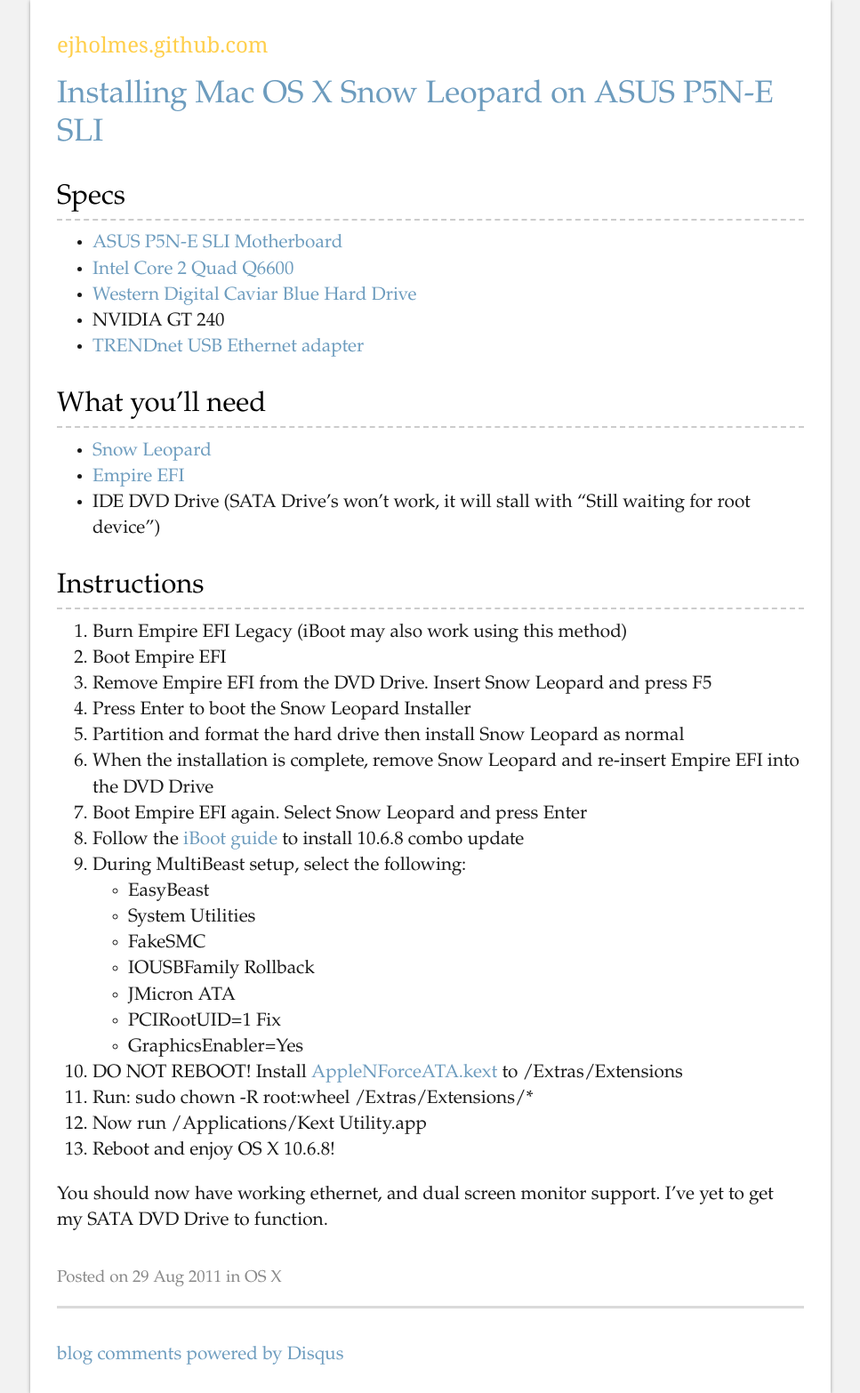
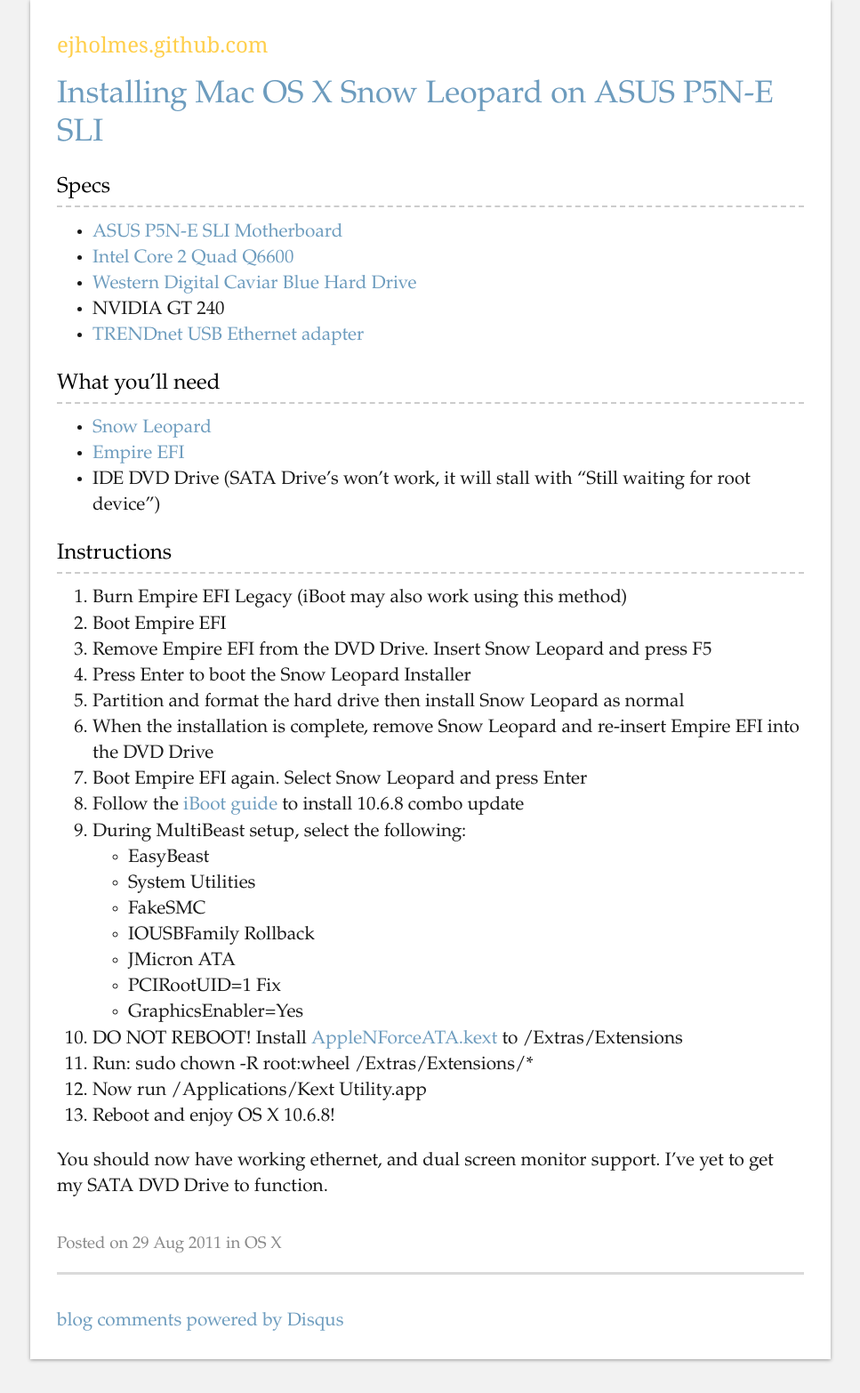
Before and after one commit to ejholmes/ejholmes.github.io, a Jekyll site: the page built from _posts/2011-08-29-installing-macosx-snow-leopard-on-asus-p5ne-sli.markdown, in a window 1280 px wide. Shown: the whole page at 89% size, without its empty margins (156-1123 px from the left). Built offline with Jekyll 4.4.1, drawn with Linux system fonts in a browser that asks for light colours; nearby versions of some CDN libraries; some web fonts are replaced; Markdown is read by kramdown in place of the engine named in the settings; comment, search, counter and statistics services are not loaded.

Commit message:
Update headings.

```diff
--- a/_posts/2011-08-29-installing-macosx-snow-leopard-on-asus-p5ne-sli.markdown
+++ b/_posts/2011-08-29-installing-macosx-snow-leopard-on-asus-p5ne-sli.markdown
@@ -4,22 +4,19 @@
 tags: [OS X]
 ---
 
-Specs
------
+### Specs
 * [ASUS P5N-E SLI Motherboard](http://www.newegg.com/Product/Product.aspx?Item=N82E16813131142)
 * [Intel Core 2 Quad Q6600](http://www.newegg.com/Product/Product.aspx?Item=N82E16819115017)
 * [Western Digital Caviar Blue Hard Drive](http://www.newegg.com/Product/Product.aspx?Item=N82E16822136770)
 * NVIDIA GT 240
 * [TRENDnet USB Ethernet adapter](http://www.amazon.com/gp/product/B00007IFED)
 
-What you'll need
-----------------
+### What you'll need
 * [Snow Leopard](http://store.apple.com/us/product/MC573Z/A)
 * [Empire EFI](http://www.mediafire.com/?thd5nmo2oyn)
 * IDE DVD Drive (SATA Drive's won't work, it will stall with "Still waiting for root device")
 
-Instructions
-------------
+### Instructions
 1. Burn Empire EFI Legacy (iBoot may also work using this method)
 2. Boot Empire EFI
 3. Remove Empire EFI from the DVD Drive. Insert Snow Leopard and press F5
```
Also changed, not shown: _posts/2012-01-24-how-to-setup-rbenv.md (+1 -2 lines), _posts/2012-04-08-active-admin-with-omniauth.md (+1 -1 lines).
